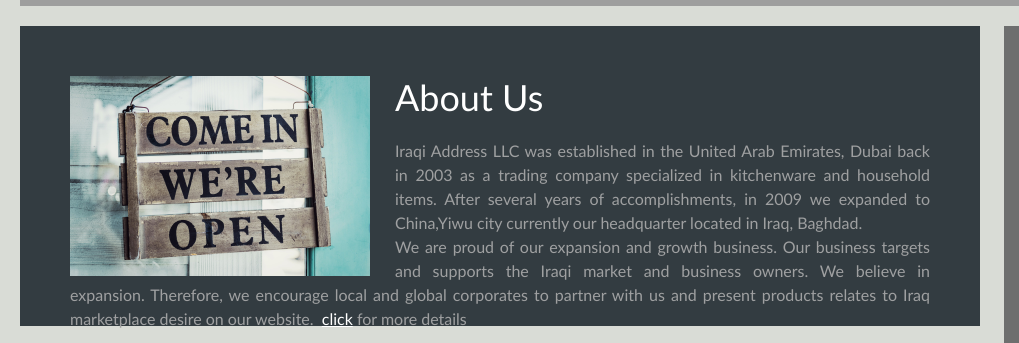
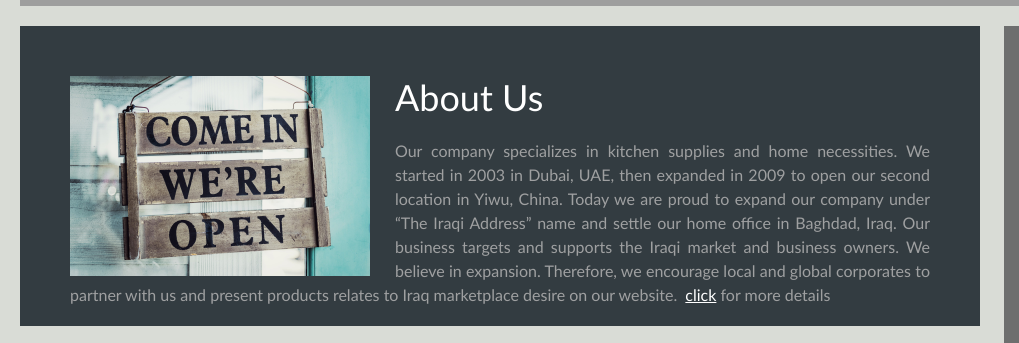
Before and after one commit to mouyad-gd/IraqiAddress, a plain HTML site: page index.html in a window 1280 px wide. Shown: the part 940-1283 px from the top of the page, 0-1019 px from the left. Drawn offline with nearby package versions, Linux system fonts and the light colour scheme; grey boxes are pictures that could not be loaded.

Commit message:
newupdate

```diff
--- a/index.html
+++ b/index.html
@@ -39,17 +39,10 @@
             <img src="./assets/images/tim-mossholder-jEOAOVq39Z4-unsplash.jpg" alt="About us image"
                 class="float-left" />
             <h2>About Us</h2>
-            <p class="paragraph">Iraqi Address LLC was established in the United Arab Emirates, Dubai back in 2003
-                as a
-                trading
-                company specialized in kitchenware and household items.&nbsp;After several years of accomplishments,
-                in
-                2009 we expanded to China,Yiwu city currently our headquarter located in Iraq, Baghdad.<br>We are proud
-                of
-                our
-                expansion and
-                growth
-                business.&nbsp;Our business targets and supports the Iraqi market and business owners.&nbsp;We
+            <p class="paragraph">Our company specializes in kitchen supplies and home necessities. We started in 2003 in
+                Dubai, UAE, then expanded in 2009 to open our second location in Yiwu, China. Today we are proud to
+                expand our company under “The Iraqi Address” name and settle our home office in Baghdad, Iraq.&nbsp;Our
+                business targets and supports the Iraqi market and business owners.&nbsp;We
                 believe
                 in
                 expansion.&nbsp;Therefore, we encourage local and global corporates to partner with us and present
```
Also changed, not shown: ContactUS.html (+2 -2 lines), ContactUsArabic.html (+2 -2 lines).
